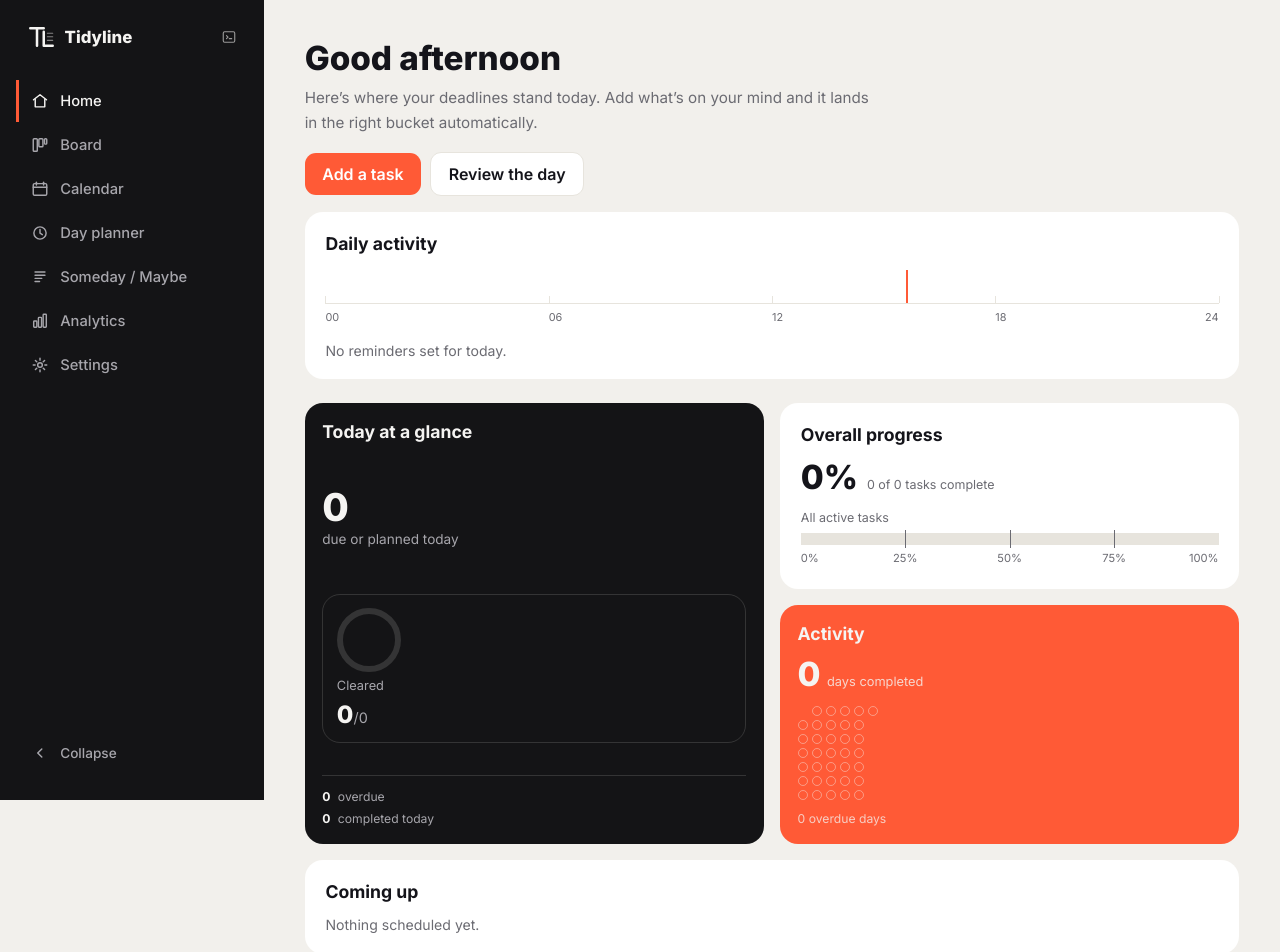
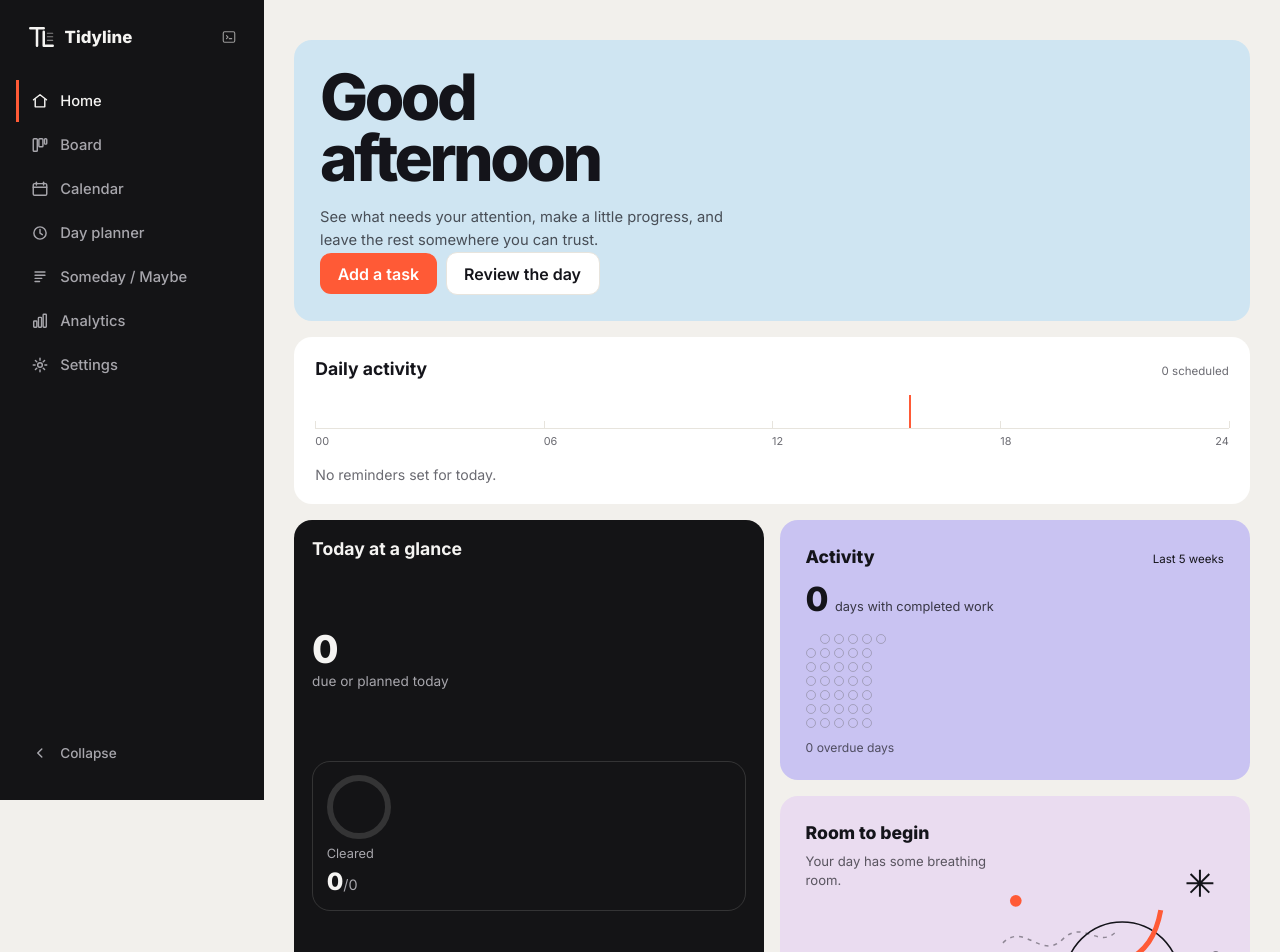
Before and after one commit to bilal-rauf-dev/tidyline-web, a React (Vite) app: page / in a window 1280 px wide. Shown: the top 952 px of the page. Built offline with nearby package versions, Linux system fonts and the light colour scheme.

Commit message:
feat(home): redesign dashboard with an asymmetric editorial mosaic

```diff
--- a/src/App.css
+++ b/src/App.css
@@ -3447,26 +3447,89 @@ button {
 
 /* Home */
 
+.home-shell {
+  width: min(1320px, 94%);
+}
+
+.home-dashboard {
+  display: grid;
+  grid-template-columns: repeat(12, minmax(0, 1fr));
+  grid-template-rows: auto auto auto auto;
+  gap: clamp(0.75rem, 1.25vw, 1rem);
+  align-items: stretch;
+}
+
+.home-panel {
+  min-width: 0;
+  padding: clamp(1.1rem, 2vw, 1.6rem);
+  border-radius: var(--radius-card);
+}
+
+.home-card-heading {
+  display: flex;
+  align-items: baseline;
+  justify-content: space-between;
+  gap: 1rem;
+  margin-bottom: 1rem;
+}
+
+.home-card-heading h2 {
+  margin: 0;
+}
+
+.home-card-heading > span,
+.home-card-heading > a {
+  flex-shrink: 0;
+  font-size: 0.72rem;
+  color: var(--text-soft);
+}
+
+.home-card-heading > a {
+  text-underline-offset: 0.2rem;
+}
+
 .home-cta {
   display: inline-flex;
   align-items: center;
-  margin-top: 1.1rem;
   padding: 0.68rem 1.1rem;
   border-radius: var(--radius-btn);
   font-weight: 600;
   text-decoration: none;
 }
 
-.home-top {
-  display: grid;
-  gap: 1rem;
-  grid-template-columns: minmax(0, 0.85fr) minmax(0, 1.15fr);
-  align-items: start;
+.home-welcome {
+  grid-column: 1 / 6;
+  grid-row: 1;
+  display: flex;
+  min-height: 17rem;
+  flex-direction: column;
+  justify-content: space-between;
+  background: var(--home-blue);
+  color: var(--text);
+}
+
+.home-welcome h1 {
+  max-width: 8ch;
+  margin: 0;
+  font-size: clamp(2.5rem, 5vw, 4.8rem);
+  line-height: 0.96;
+  letter-spacing: -0.055em;
+}
+
+.home-welcome p {
+  max-width: 46ch;
+  margin: 1.1rem 0 0;
+  color: color-mix(in srgb, var(--text) 72%, transparent);
+  font-size: 0.92rem;
+  line-height: 1.55;
 }
 
 .home-timeline {
+  grid-column: 6 / 13;
+  grid-row: 1;
   display: flex;
   flex-direction: column;
+  min-height: 17rem;
 }
 
 .timeline {
@@ -3580,19 +3643,12 @@ button {
   text-decoration: line-through;
 }
 
-.home-grid {
-  display: grid;
-  gap: 1rem;
-  grid-template-columns: repeat(4, minmax(0, 1fr));
-  grid-template-areas:
-    "focus progress  activity activity"
-    "focus upcoming upcoming completion";
-}
-
 .home-focus {
-  grid-area: focus;
+  grid-column: 1 / 4;
+  grid-row: 2 / span 2;
   justify-content: space-between;
   gap: 1rem;
+  min-height: 25rem;
 }
 
 .home-focus-notes {
@@ -3610,23 +3666,161 @@ button {
 }
 
 .home-activity {
-  grid-area: activity;
+  grid-column: 4 / 8;
+  grid-row: 2;
+  display: flex;
+  flex-direction: column;
+  background: var(--accent-soft);
+  color: #14141a;
+}
+
+.home-activity h2,
+.home-activity .home-card-heading > span {
+  color: #14141a;
 }
 
 .home-progress {
-  grid-area: progress;
+  grid-column: 4 / 7;
+  grid-row: 3;
+  justify-content: space-between;
+  min-height: 13rem;
 }
 
 .home-upcoming {
-  grid-area: upcoming;
+  grid-column: 7 / 13;
+  grid-row: 3 / span 2;
 }
 
 .home-completion {
-  grid-area: completion;
+  grid-column: 1 / 7;
+  grid-row: 4;
+  background: var(--home-blue);
+}
+
+.home-daybreak {
+  position: relative;
+  grid-column: 8 / 13;
+  grid-row: 2;
+  min-height: 15rem;
+  overflow: hidden;
+  background: var(--home-pink);
+}
+
+.home-daybreak-copy {
+  position: relative;
+  z-index: 1;
+  max-width: 48%;
+}
+
+.home-daybreak h2,
+.home-activity h2 {
+  margin: 0;
+  font-size: 1.1rem;
+}
+
+.home-daybreak p {
+  margin: 0.55rem 0 0;
+  color: color-mix(in srgb, var(--text) 68%, transparent);
+  font-size: 0.82rem;
+  line-height: 1.5;
+}
+
+.home-daybreak-art {
+  position: absolute;
+  right: -1rem;
+  bottom: -1.2rem;
+  width: min(70%, 19rem);
+  color: var(--text);
+}
+
+.home-daybreak-art path,
+.home-daybreak-art circle {
+  vector-effect: non-scaling-stroke;
+}
+
+.daybreak-sun,
+.daybreak-horizon,
+.daybreak-scribble {
+  fill: none;
+  stroke: currentColor;
+  stroke-width: 1.5;
+}
+
+.daybreak-scribble {
+  stroke-dasharray: 4 5;
+  opacity: 0.42;
+}
+
+.daybreak-path {
+  fill: none;
+  stroke: var(--accent);
+  stroke-width: 5;
+}
+
+.daybreak-ray {
+  fill: none;
+  stroke: currentColor;
+  stroke-width: 2;
+}
+
+.daybreak-dot {
+  fill: var(--accent);
+}
+
+.daybreak-dot.dot-two {
+  fill: currentColor;
+  opacity: 0.5;
+}
+
+.home-activity .activity-stat {
+  margin-bottom: 1.15rem;
+}
+
+.home-activity .activity-dot.active {
+  background: currentColor;
+}
+
+.home-activity .activity-dot.empty {
+  border-color: currentColor;
+}
+
+.home-activity .activity-dot.overdue {
+  background: repeating-linear-gradient(
+    45deg,
+    currentColor 0 2px,
+    transparent 2px 4px
+  );
+}
+
+.home-activity .card-note {
+  color: color-mix(in srgb, currentColor 68%, transparent);
+}
+
+.home-progress .milestone-label,
+.home-progress .milestone-scale,
+.home-progress .home-progress-stat span {
+  color: var(--text-on-dark);
+  opacity: 0.78;
+}
+
+.home-progress .home-progress-stat strong {
+  color: var(--text-on-dark);
+}
+
+.home-progress .milestone-track {
+  background: color-mix(in srgb, var(--text-on-dark) 35%, transparent);
+}
+
+.home-progress .milestone-fill {
+  background: var(--surface-dark);
+}
+
+.home-progress .milestone-tick {
+  background: color-mix(in srgb, var(--text-on-dark) 70%, transparent);
 }
 
 .home-upcoming h2 {
-  margin: 0 0 0.9rem;
+  margin: 0;
   font-size: 1.1rem;
   font-weight: 700;
 }
@@ -3692,17 +3886,45 @@ button {
       "delaytags delaytags";
   }
 
-  .home-top {
-    grid-template-columns: 1fr;
-  }
-
-  .home-grid {
+  .home-dashboard {
     grid-template-columns: repeat(2, minmax(0, 1fr));
     grid-template-areas:
-      "focus    progress"
-      "focus    activity"
-      "upcoming upcoming"
-      "completion completion";
+      "welcome welcome"
+      "timeline timeline"
+      "focus activity"
+      "focus daybreak"
+      "progress completion"
+      "upcoming upcoming";
+  }
+
+  .home-dashboard > * {
+    grid-column: auto;
+    grid-row: auto;
+  }
+
+  .home-welcome { grid-area: welcome; min-height: 14rem; }
+  .home-timeline { grid-area: timeline; min-height: auto; }
+  .home-focus { grid-area: focus; }
+  .home-activity { grid-area: activity; }
+  .home-daybreak { grid-area: daybreak; }
+  .home-progress { grid-area: progress; }
+  .home-upcoming { grid-area: upcoming; }
+  .home-completion { grid-area: completion; }
+}
+
+@container app-content (max-width: 820px) {
+  .home-dashboard {
+    grid-template-areas:
+      "welcome welcome"
+      "timeline timeline"
+      "focus focus"
+      "activity daybreak"
+      "progress completion"
+      "upcoming upcoming";
+  }
+
+  .home-focus {
+    min-height: auto;
   }
 }
 
@@ -3711,15 +3933,23 @@ button {
 @container app-content (max-width: 680px) {
   .buckets,
   .analytics-grid,
-  .home-grid {
+  .home-dashboard {
     grid-template-columns: minmax(0, 1fr);
     grid-template-areas: none;
   }
 
   .buckets > *,
   .analytics-grid > *,
-  .home-grid > * {
+  .home-dashboard > * {
     grid-area: auto;
+  }
+
+  .home-welcome {
+    min-height: 19rem;
+  }
+
+  .home-daybreak {
+    min-height: 14rem;
   }
 
   .buckets > * {
@@ -3806,14 +4036,14 @@ button {
 
   .buckets,
   .analytics-grid,
-  .home-grid {
+  .home-dashboard {
     grid-template-columns: 1fr;
     grid-template-areas: none;
   }
 
   .buckets > *,
   .analytics-grid > *,
-  .home-grid > * {
+  .home-dashboard > * {
     grid-area: auto;
   }
 
@@ -3823,7 +4053,8 @@ button {
 
   .entry-card,
   .bucket-column,
-  .accent-card {
+  .accent-card,
+  .home-panel {
     padding: 1rem;
   }
 
--- /dev/null
+++ b/src/components/HomeDaybreak.jsx
@@ -0,0 +1,22 @@
+/**
+ * Decorative Home-only line illustration. It deliberately carries no data:
+ * the uneven path, rising arc and small star add warmth between dense cards.
+ */
+export function HomeDaybreak() {
+  return (
+    <svg
+      className="home-daybreak-art"
+      viewBox="0 0 260 190"
+      role="img"
+      aria-label="An abstract path rising toward a star"
+    >
+      <path className="daybreak-sun" d="M88 125a49 49 0 0 1 98 0" />
+      <path className="daybreak-horizon" d="M26 142h208" />
+      <path className="daybreak-path" d="M92 164c22-20 23-43 47-54 18-8 27-22 31-44" />
+      <path className="daybreak-ray" d="M192 43h23M203.5 31.5v23M195.5 35l16 16M211.5 35l-16 16" />
+      <circle className="daybreak-dot dot-one" cx="46" cy="58" r="5" />
+      <circle className="daybreak-dot dot-two" cx="217" cy="104" r="3" />
+      <path className="daybreak-scribble" d="M35 94c18-18 33 15 51-3s32 10 47-8" />
+    </svg>
+  )
+}
--- a/src/index.css
+++ b/src/index.css
@@ -6,6 +6,8 @@
   --surface-dark: #141416;
   --accent: #ff5a36;
   --accent-soft: #c9c3f2;
+  --home-blue: #cfe5f2;
+  --home-pink: #eadcf0;
   --text: #14141a;
   --text-soft: #6b6b72;
   --text-on-dark: #f5f4f2;
@@ -38,7 +40,8 @@
  */
 :root[data-density="compact"] .entry-card,
 :root[data-density="compact"] .bucket-column,
-:root[data-density="compact"] .overdue-group {
+:root[data-density="compact"] .overdue-group,
+:root[data-density="compact"] .home-panel {
   padding: 0.7rem;
 }
 
@@ -47,7 +50,7 @@
 }
 
 :root[data-density="compact"] .buckets,
-:root[data-density="compact"] .home-grid,
+:root[data-density="compact"] .home-dashboard,
 :root[data-density="compact"] .analytics-grid {
   gap: 0.6rem;
 }
@@ -71,6 +74,8 @@
   --text: var(--text-on-dark);
   --text-soft: var(--text-on-dark-soft);
   --line: var(--line-on-dark);
+  --home-blue: #24353f;
+  --home-pink: #382d3d;
 }
 
 * {
--- a/src/pages/HomePage.jsx
+++ b/src/pages/HomePage.jsx
@@ -13,10 +13,11 @@ import { MilestoneBar } from '../components/MilestoneBar'
 import { ActivityGrid } from '../components/ActivityGrid'
 import { Sparkline } from '../components/Sparkline'
 import { TagList } from '../components/TagList'
+import { HomeDaybreak } from '../components/HomeDaybreak'
+import { ShutdownDialog } from '../components/ShutdownDialog'
 import { isOverdue } from '../utils/overdue'
 import { toDateStr } from '../utils/calendar'
 import { isTaskPlannedForToday, isTaskUpcoming } from '../utils/taskFields'
-import { ShutdownDialog } from '../components/ShutdownDialog'
 
 const UPCOMING_LIMIT = 6
 const HOME_HEATMAP_DAYS = 35
@@ -49,7 +50,8 @@ export function HomePage({ tasks: allTasks, setDeadline = () => {}, archiveTask
       tasks
         .filter((task) => !task.done)
         .filter((task) => task.deadline >= todayStr)
-        .sort((a, b) =>
+        .sort(
+          (a, b) =>
             (a.startDate ?? a.deadline).localeCompare(b.startDate ?? b.deadline) ||
             a.deadline.localeCompare(b.deadline),
         )
@@ -58,16 +60,16 @@ export function HomePage({ tasks: allTasks, setDeadline = () => {}, archiveTask
   )
 
   const daily = useMemo(() => {
-    const todayStr = toDateStr(new Date())
+    const today = toDateStr(new Date())
     const dueToday = tasks.filter(
       (task) =>
         !isTaskUpcoming(task) &&
         task.status !== 'waiting' &&
-        (task.deadline === todayStr || isTaskPlannedForToday(task)),
+        (task.deadline === today || isTaskPlannedForToday(task)),
     )
     const overdueCount = tasks.filter((task) => isOverdue(task)).length
     const completedToday = tasks.filter(
-      (task) => task.done && task.completedAt?.slice(0, 10) === todayStr,
+      (task) => task.done && task.completedAt?.slice(0, 10) === today,
     ).length
     const done = dueToday.filter((task) => task.done).length
 
@@ -76,32 +78,40 @@ export function HomePage({ tasks: allTasks, setDeadline = () => {}, archiveTask
       overdueCount,
       completedToday,
       done,
-      percent: dueToday.length === 0 ? 0 : Math.round((done / dueToday.length) * 100),
     }
   }, [tasks])
 
   return (
     <>
-    <main className="app-shell">
-      <section className="home-top">
-        <header className="hero">
+      <main className="app-shell home-shell">
+        <section className="home-dashboard" aria-label="Home dashboard">
+          <header className="home-panel home-welcome">
+            <div>
               <h1>{greeting}</h1>
-          <p className="hero-copy">
-            Here&rsquo;s where your deadlines stand today. Add what&rsquo;s on your
-            mind and it lands in the right bucket automatically.
+              <p>
+                See what needs your attention, make a little progress, and leave the rest
+                somewhere you can trust.
               </p>
+            </div>
             <div className="home-actions">
               <Link href="/board?add=1" className="primary home-cta">
                 Add a task
               </Link>
-            <button type="button" className="secondary home-cta" onClick={() => setShutdownOpen(true)}>
+              <button
+                type="button"
+                className="secondary home-cta"
+                onClick={() => setShutdownOpen(true)}
+              >
                 Review the day
               </button>
             </div>
           </header>
 
           <article className="entry-card home-timeline">
+            <div className="home-card-heading">
               <h2>Daily activity</h2>
+              <span>{timeline.items.length} scheduled</span>
+            </div>
 
             <div className="timeline">
               <div className="timeline-axis">
@@ -147,9 +157,7 @@ export function HomePage({ tasks: allTasks, setDeadline = () => {}, archiveTask
               </ul>
             )}
           </article>
-      </section>
 
-      <section className="home-grid" aria-label="Today at a glance">
           <article className="bucket-column dark home-focus">
             <h2>Today at a glance</h2>
             <div className="bucket-stat">
@@ -165,22 +173,34 @@ export function HomePage({ tasks: allTasks, setDeadline = () => {}, archiveTask
             </div>
           </article>
 
-        <article className="accent-card home-activity">
+          <article className="home-panel home-activity">
+            <div className="home-card-heading">
               <h2>Activity</h2>
-
+              <span>Last 5 weeks</span>
+            </div>
             <div className="activity-stat">
               <strong>{heatmapSummary.activeDays}</strong>
-            <span>days completed</span>
+              <span>days with completed work</span>
             </div>
-
             <ActivityGrid cells={heatmap} label="Task activity by day, last 5 weeks" />
-
             <p className="card-note">
               {heatmapSummary.overdueDays} overdue {heatmapSummary.overdueDays === 1 ? 'day' : 'days'}
             </p>
           </article>
 
-        <article className="entry-card home-progress">
+          <article className="home-panel home-daybreak">
+            <div className="home-daybreak-copy">
+              <h2>{daily.dueToday === 0 ? 'Room to begin' : 'Start with one'}</h2>
+              <p>
+                {daily.dueToday === 0
+                  ? 'Your day has some breathing room.'
+                  : `${daily.dueToday} ${daily.dueToday === 1 ? 'task is' : 'tasks are'} ready when you are.`}
+              </p>
+            </div>
+            <HomeDaybreak />
+          </article>
+
+          <article className="accent-card home-progress">
             <h2>Overall progress</h2>
             <div className="home-progress-stat">
               <strong>{completion.percent}%</strong>
@@ -190,7 +210,10 @@ export function HomePage({ tasks: allTasks, setDeadline = () => {}, archiveTask
           </article>
 
           <article className="entry-card home-upcoming">
+            <div className="home-card-heading">
               <h2>Coming up</h2>
+              <Link href="/calendar">Open calendar</Link>
+            </div>
 
             {upcoming.length === 0 ? (
               <p className="empty">Nothing scheduled yet.</p>
@@ -237,6 +260,7 @@ export function HomePage({ tasks: allTasks, setDeadline = () => {}, archiveTask
           </article>
         </section>
       </main>
+
       {shutdownOpen && (
         <ShutdownDialog
           tasks={allTasks}
```
Also changed, not shown: 1 other file (tests, documents, lock files or other folders). Lines whose indentation alone changed are shown as unchanged.
